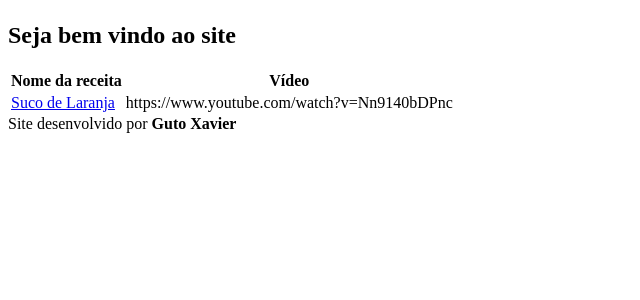
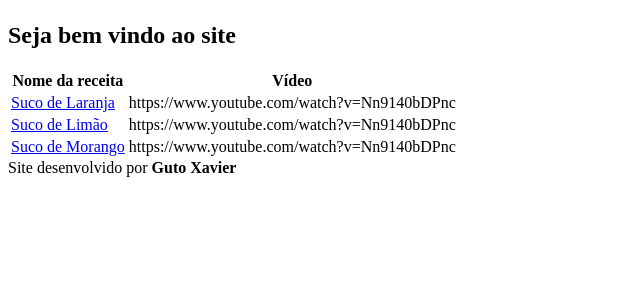
Before and after one commit to gutoffline/python-receitas, a Django app: page / in a window 1280 px wide. Shown: the part 198-498 px from the top of the page, without its empty margins (0-640 px from the left). Run offline with Django 3.2, Linux system fonts and the light colour scheme.

Commit message:
Criando um dicionario com as receitas

```diff
--- a/PersonalCheff/receitas/templates/index.html
+++ b/PersonalCheff/receitas/templates/index.html
@@ -11,10 +11,12 @@
         </tr>
     </thead>
     <tbody>
-        <tr>
-            <td><a href="{% url 'receita' %}">{{nome_da_receita}}</a></td>
-            <td>https://www.youtube.com/watch?v=Nn9140bDPnc</td>
-        </tr>
+        {% for chave, nome_da_receita in nome_das_receitas.items %}
+            <tr>
+                <td><a href="{% url 'receita' %}">{{nome_da_receita}}</a></td>
+                <td>https://www.youtube.com/watch?v=Nn9140bDPnc</td>
+            </tr>
+        {% endfor %}
     </tbody>
 </table>
 {% include 'partials/footer.html' %}
--- a/PersonalCheff/receitas/views.py
+++ b/PersonalCheff/receitas/views.py
@@ -1,7 +1,16 @@
 from django.shortcuts import render
 
 def index(request):
-    return render(request, 'index.html', {'nome_da_receita':'Suco de Laranja'})
+    receitas = {
+        1:'Suco de Laranja',
+        2:'Suco de Limão',
+        3:'Suco de Morango'
+    }
+
+    dados = {
+        'nome_das_receitas' : receitas
+    }
+    return render(request, 'index.html', dados)
 
 def receita(request):
     return render(request, 'receita.html')
```
Also changed, not shown: README.md.
